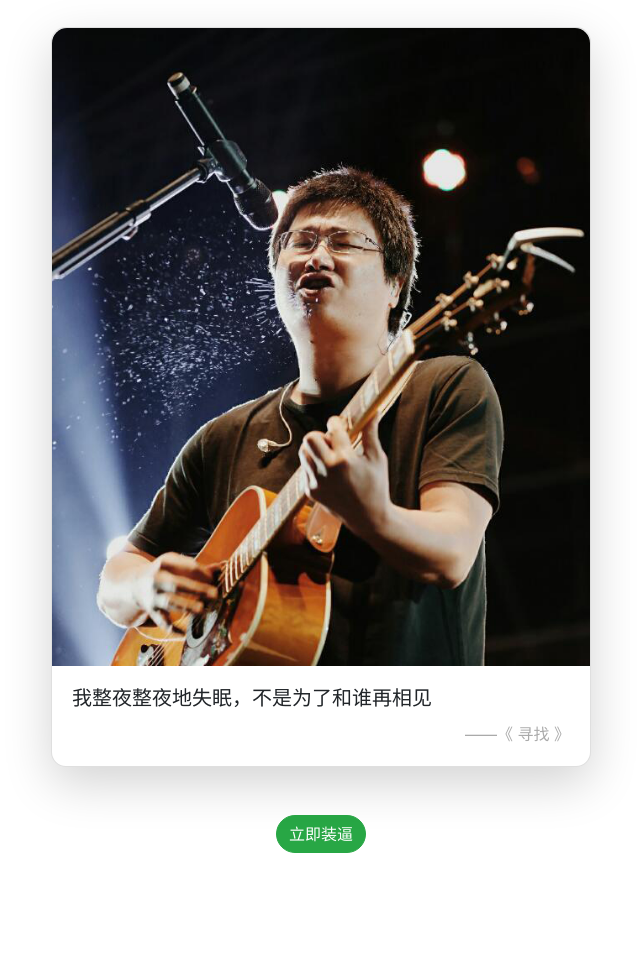
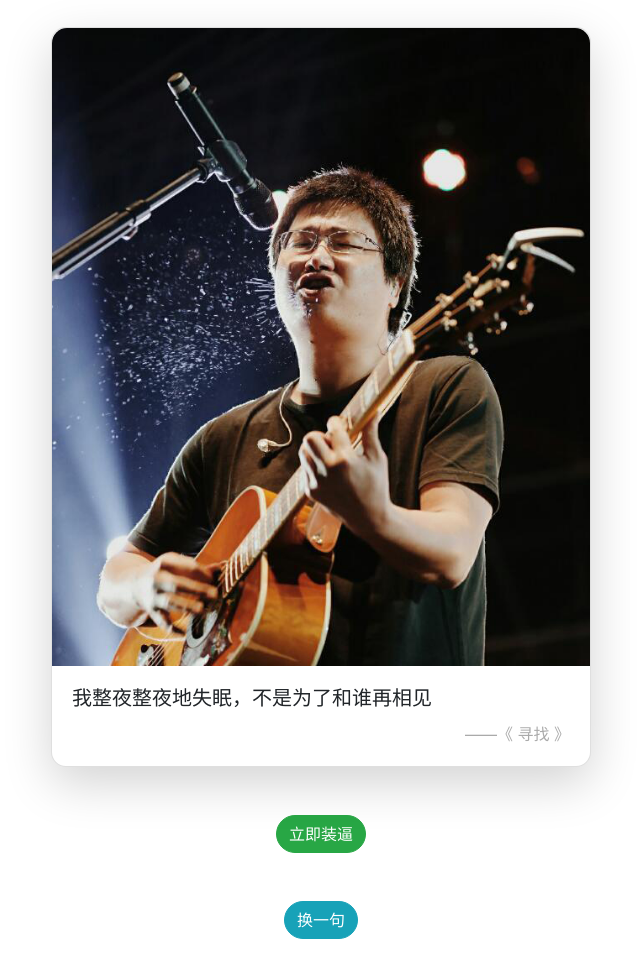
Before and after one commit to nenekodev/NanjingLizhiBot, a plain HTML site: page PLUS/index.html in a window 1280 px wide. Shown: the part 103-1080 px from the top of the page, without its empty margins (319-959 px from the left). Before the commit the page ends 1004 px from the top, so only its background shows below. Drawn offline with nearby package versions, Linux system fonts and the light colour scheme.

Commit message:
Now you can change the lyric

```diff
--- a/PLUS/index.html
+++ b/PLUS/index.html
@@ -35,6 +35,8 @@
 			<!--a id="playAddr" href="" target="_blank"></a-->
 			<center>
 				<button class="btn btn-success mb-5" onclick='zhuangbi();' style="border-radius:30px;">立即装逼</button>
+				<br>
+				<button class="btn btn-info mb-5" onclick='changeLyric();' style="border-radius:30px;">换一句</button>
 			</center>
 			</div>
 		</div>
@@ -42,6 +44,12 @@
 
 <script type="text/javascript">
 $(document).ready(function () {
+	changeLyric();
+});
+
+function changeLyric(){
+	var number_of_lyric = 33;
+	var i = Math.floor(Math.random() * number_of_lyric);
 	$.ajax({
 		type: "get",
 		url: '../NJLZ.json',
@@ -57,8 +65,7 @@ $(document).ready(function () {
 			//document.getElementById("playAddr").href=obj.Lizhi[i].playAddr
 		}
 	});
-});
-
+}
 function zhuangbi(){
 	$("#qrcode").attr("style","");
 
```
